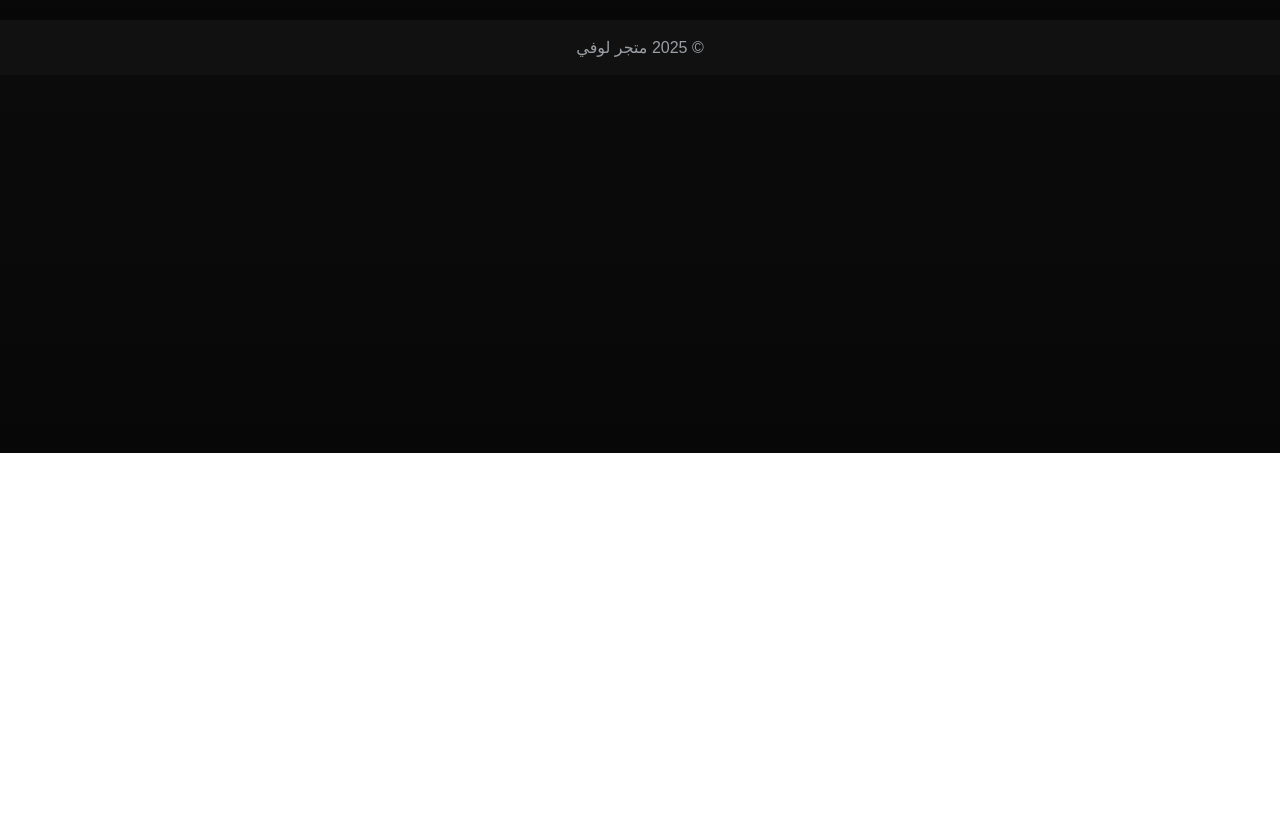
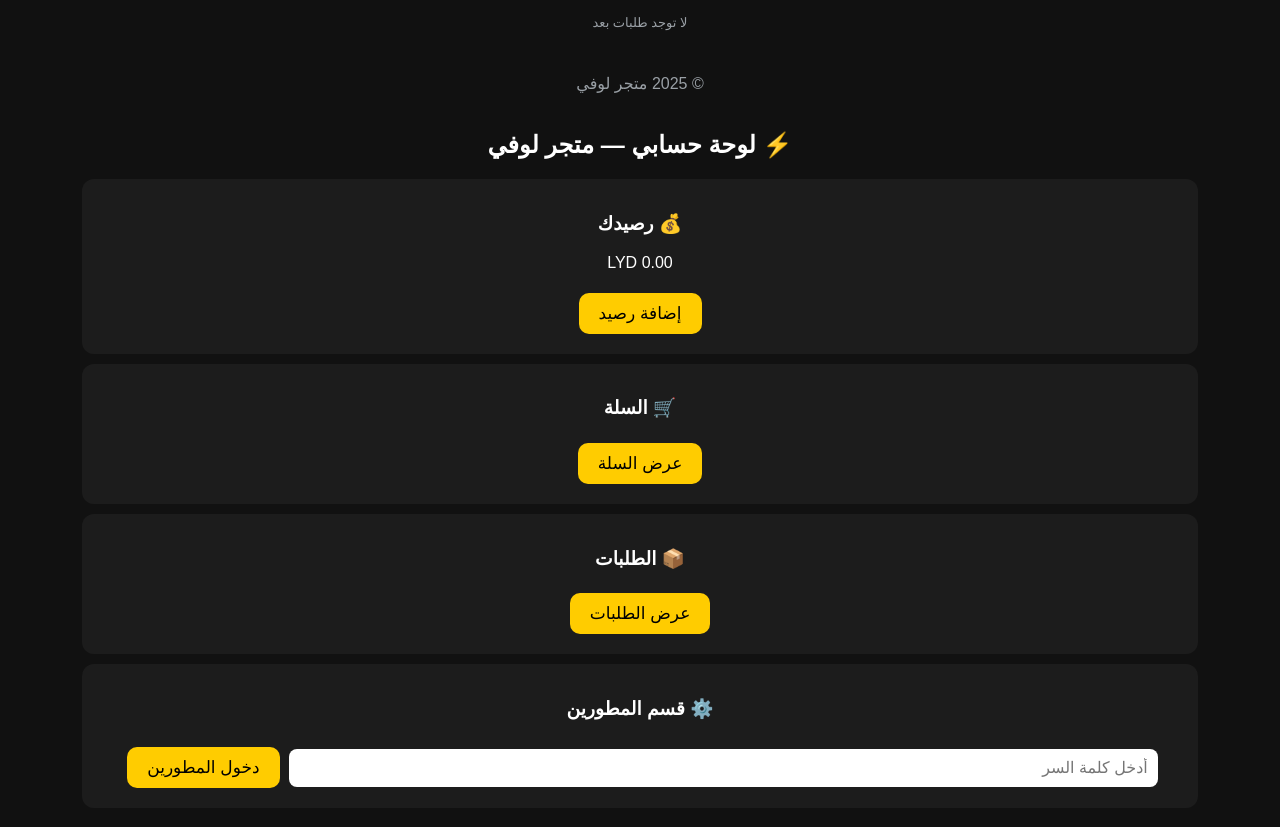
Before and after one commit to f9mrwan12345-maker/f9mrwan12345-maker.github.io, a plain HTML site: page account.html in a window 1280 px wide. Shown: the part 347-1174 px from the top of the page. Before the commit the page ends 800 px from the top, so only its background shows below. Drawn offline with Linux system fonts and the light colour scheme; sample sign-in values are in the browser's storage.

Commit message:
Update account.html

```diff
--- a/account.html
+++ b/account.html
@@ -50,3 +50,69 @@ else orders.forEach(o=>{
 </script>
 </body>
 </html>
+<!DOCTYPE html>
+<html>
+<head>
+    <meta charset="UTF-8">
+    <title>لوحة حسابي - متجر لوفي</title>
+    <style>
+        body{font-family:sans-serif;background:#111;color:#fff;text-align:center;padding:20px}
+        .box{background:#1c1c1c;padding:15px;border-radius:12px;margin:10px auto;width:90%}
+        button{padding:10px 20px;background:#ffcc00;border:0;border-radius:10px;font-size:17px;margin:5px}
+        #devPanel{display:none;background:#222;padding:15px;border-radius:12px;margin-top:15px}
+        input{padding:10px;border-radius:8px;border:0;width:80%;font-size:16px;margin-top:10px}
+    </style>
+</head>
+<body>
+
+<h2>⚡ لوحة حسابي — متجر لوفي</h2>
+
+<div class="box">
+    <h3>💰 رصيدك</h3>
+    <p id="balance">0.00 LYD</p>
+    <button onclick="addCredit()">إضافة رصيد</button>
+</div>
+
+<div class="box">
+    <h3>🛒 السلة</h3>
+    <button onclick="alert('السلة فارغة')">عرض السلة</button>
+</div>
+
+<div class="box">
+    <h3>📦 الطلبات</h3>
+    <button onclick="alert('لا توجد طلبات بعد')">عرض الطلبات</button>
+</div>
+
+<div class="box">
+    <h3>⚙️ قسم المطورين</h3>
+    <input type="password" id="devPass" placeholder="أدخل كلمة السر">
+    <button onclick="checkDev()">دخول المطورين</button>
+</div>
+
+<div id="devPanel">
+    <h3>🛠 Developer Panel — قسم المطورين</h3>
+    <p>إضافة منتجات – تعديل أسعار – حذف – رفع صور – نظام الطلبات</p>
+    <button onclick="alert('فتح لوحة المطورين')">دخول</button>
+</div>
+
+<script>
+    function checkDev() {
+        let pass = document.getElementById("devPass").value;
+        if(pass === "q5Eq_z+7r#Kpe!Y"){
+            document.getElementById("devPanel").style.display = "block";
+            alert("تم فتح قسم المطورين ✔");
+        } else {
+            alert("❌ كلمة السر خاطئة");
+        }
+    }
+
+    function addCredit(){
+        let amount = prompt("كم رصيد تبي تضيف؟");
+        if(amount){
+            document.getElementById("balance").innerText = amount + " LYD";
+        }
+    }
+</script>
+
+</body>
+</html>
```
